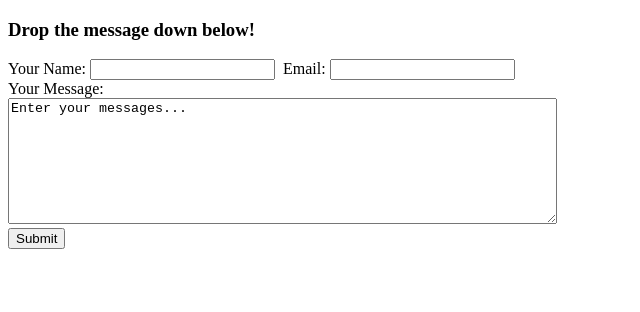
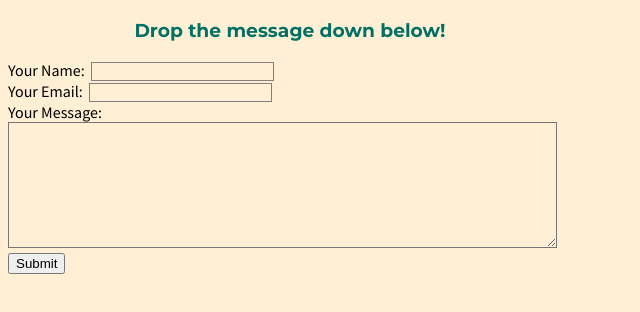
Before and after one commit to fxa47/cv, a plain HTML site: page contact-me.html in a window 1280 px wide. Shown: the whole page, without its empty margins (0-640 px from the left). Drawn offline with Linux system fonts and the light colour scheme.

Commit message:
Add css and fixing few styles issues

```diff
--- a/contact-me.html
+++ b/contact-me.html
@@ -2,17 +2,18 @@
 <html lang="en" dir="ltr">
 	<head>
 		<meta charset="utf-8">
+		<link rel="stylesheet" href="./css/main.css">
 		<title>Contact Me</title>
 	</head>
 	<body>
 		<h3>Drop the message down below!</h3>
 		<form action="mailto:faheedxalkh@gmail.com" method="post" enctype="text/plain">
-			<label for="username">Your Name: </label>
-			<input type="text" name="yourName" value="">&nbsp
-			<label for="email">Email: </label>
-			<input type="email" name="yourEmail" value=""><br>
+			<label for="username">Your Name:&nbsp</label>
+			<input type="text" name="yourName" style="background-color: papayawhip; border-style: solid; border-color: grey; border-width: 1px"; ><br>
+			<label for="email">Your Email:&nbsp</label>
+			<input type="email" name="yourEmail" style="background-color: papayawhip; border-style: solid; border-color: grey; border-width: 1px"><br>
 			<label>Your Message: </label><br>
-			<textarea name="yourMessage" rows="8" cols="66">Enter your messages...</textarea>
+			<textarea name="yourMessage" rows="8" cols="66" style="background-color: papayawhip"></textarea>
 			<br>
 			<input type="submit" value="Submit">
 		</form>
--- /dev/null
+++ b/css/main.css
@@ -0,0 +1,20 @@
+@import url('https://fonts.googleapis.com/css?family=Montserrat:500,700|Source+Sans+Pro&display=swap');
+
+body {
+	background-color: papayawhip;
+	font-family: 'Source Sans Pro', sans-serif;
+}
+h1, h3 {
+	font-family: 'Montserrat', sans-serif;
+	color: #007065;
+}
+h3 {
+	font-weight: 600;
+	text-indent: 10%;
+}
+hr {
+	border-style: solid none none;
+	color: #6e9086;
+	border-width: 2px;
+	width: 95%;
+}
```
Also changed, not shown: hobbies.html (+1 -0 lines), index.html (+7 -22 lines).
